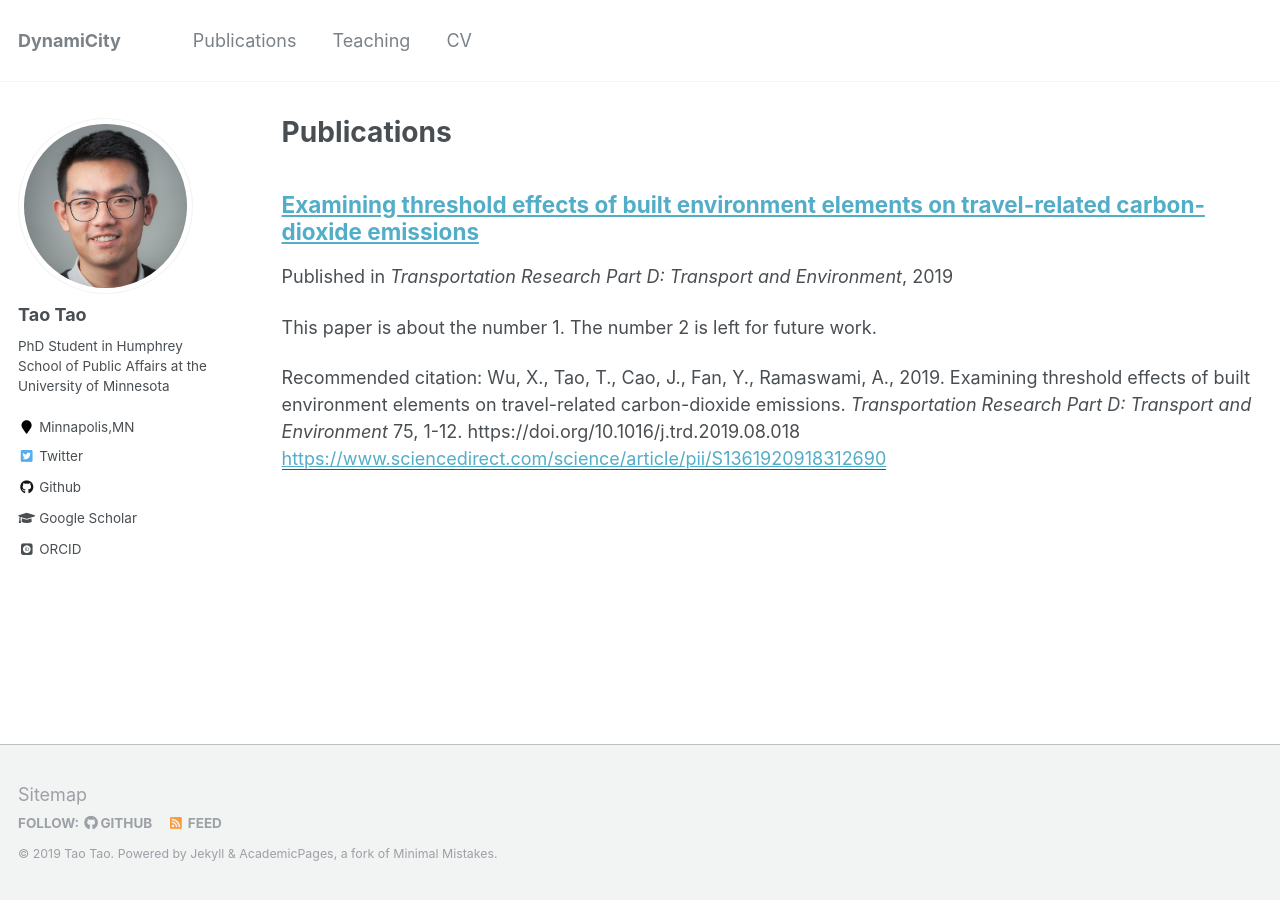
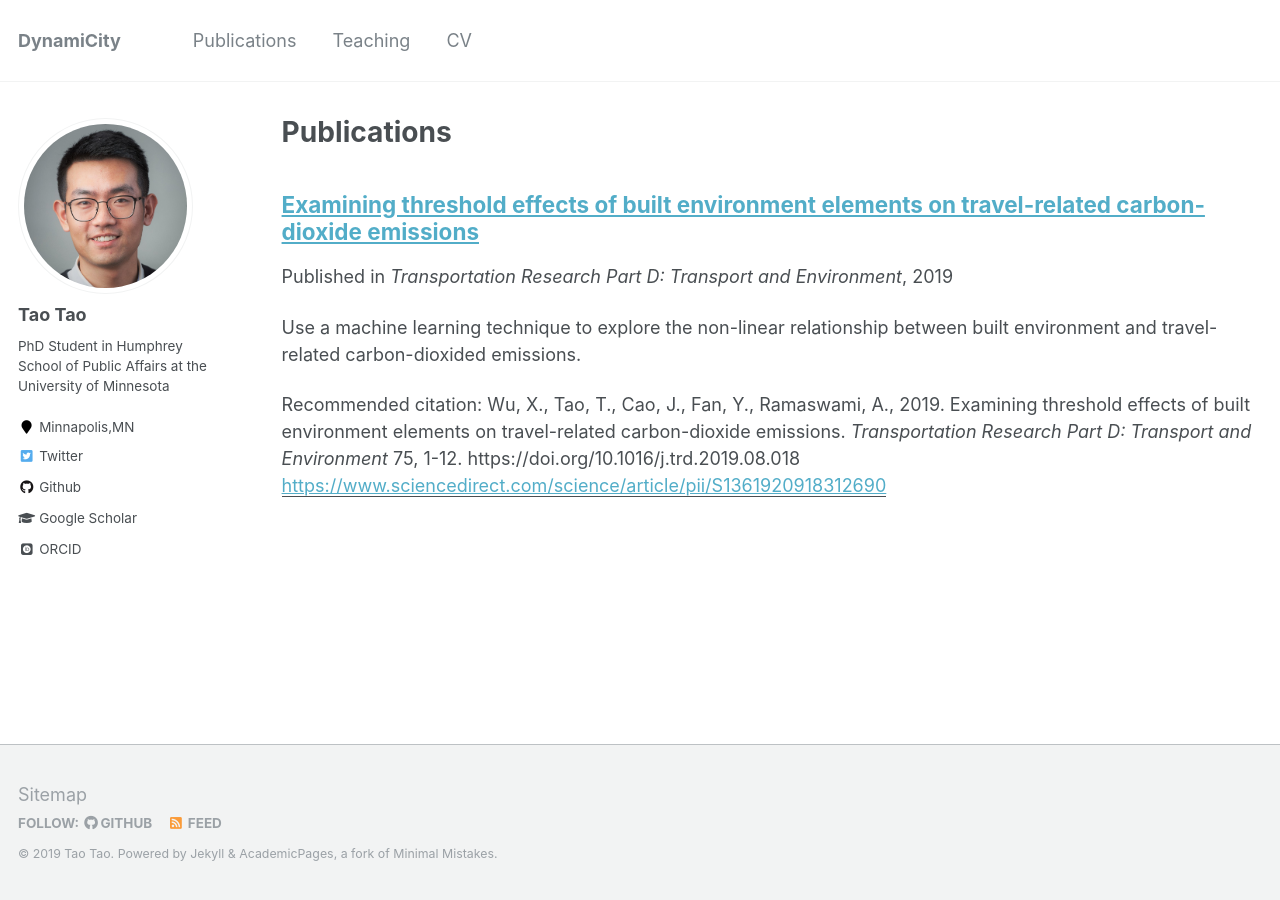
Before and after one commit to vtao1989/blog, a Jekyll site: the page built from _pages/publications.md, in a window 1280 px wide. Built offline with Jekyll 4.4.1, drawn with Linux system fonts in a browser that asks for light colours; some web fonts are replaced.

Commit message:
Update 2019-10-01-paper-1.md

```diff
--- a/_publications/2019-10-01-paper-1.md
+++ b/_publications/2019-10-01-paper-1.md
@@ -2,12 +2,15 @@
 title: "Examining threshold effects of built environment elements on travel-related carbon-dioxide emissions"
 collection: publications
 permalink: /publication/2019-10-01-paper-1
-excerpt: 'This paper is about the number 1. The number 2 is left for future work.'
+excerpt: 'Use a machine learning technique to explore the non-linear relationship between built environment and travel-related carbon-dioxided emissions.'
 date: 2019-10-01
 venue: 'Transportation Research Part D: Transport and Environment'
 paperurl: 'https://www.sciencedirect.com/science/article/pii/S1361920918312690'
 citation: 'Wu, X., Tao, T., Cao, J., Fan, Y., Ramaswami, A., 2019. Examining threshold effects of built environment elements on travel-related carbon-dioxide emissions. <i>Transportation Research Part D: Transport and Environment</i> 75, 1-12. https://doi.org/10.1016/j.trd.2019.08.018'
 ---
+
+**Abstract**
+
 Understanding how built environment features are associated with travel-related carbon-dioxide (CO2) emissions is essential for planners to encourage environmentally sustainable travel through transportation and land use policies. Applying gradient boosting decision trees to the data from the Minneapolis-St. Paul metropolitan area, this study addresses two gaps in the literature by identifying critical built environment determinants of CO2 emissions, and more importantly, illustrating threshold effects of built environment elements. The results show that three neighborhood-level built environment factors have the strongest influences on CO2 emissions: distance to the nearest transit stop, job density, and land use diversity. The distance to downtowns also has a substantial impact. This study further confirms that built environment variables are effective only within a certain range. These threshold effects offer valuable implications for planners to achieve desirable environmental benefits efficiently.
 
 [Download paper here](https://www.sciencedirect.com/science/article/pii/S1361920918312690)
```
